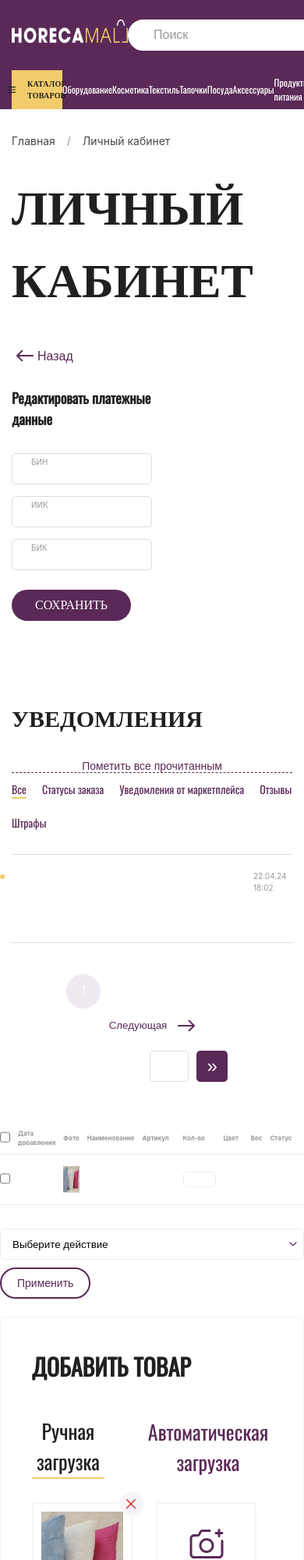
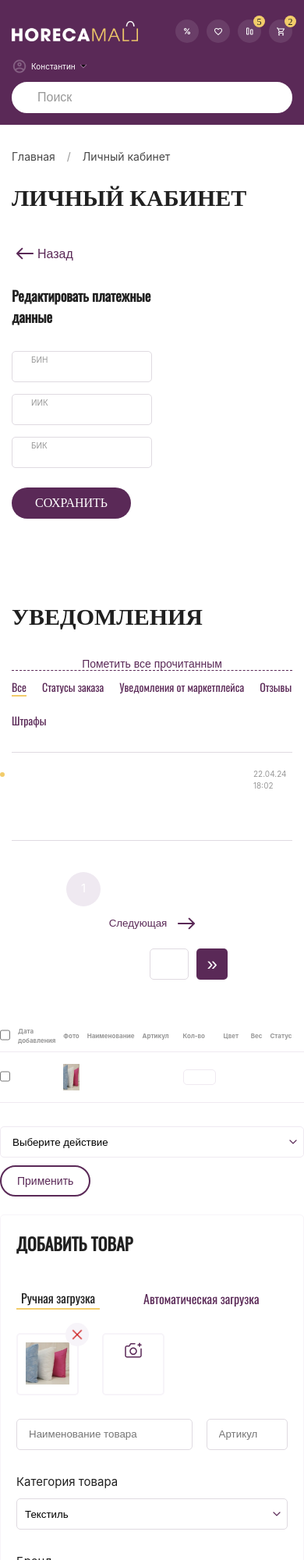
Before and after one commit to kyrow/test, a website: page src/index.html in a window 390 px wide. Shown: the top 2000 px of the page at 78% size. Drawn offline with nearby package versions, Linux system fonts and the light colour scheme; files that its build step writes are made by us from their sources; a web font is replaced by a local one.

Commit message:
fixed adaptive

```diff
--- a/src/assets/sass/blocks/account/information.sass
+++ b/src/assets/sass/blocks/account/information.sass
@@ -21,6 +21,9 @@
  font-family: 'oswald-bold'
  @media (max-width: 1440px)
   margin-top:30px
+ @media (max-width: 767px)
+  font-size: 30px
+  margin-top: 20px
 
 .accountInfo__sections
  margin-top:50px
--- a/src/assets/sass/blocks/addProduct/addProduct.sass
+++ b/src/assets/sass/blocks/addProduct/addProduct.sass
@@ -7,6 +7,10 @@
   text-transform: uppercase
   color: $blackTitle
   font-family: 'oswald'
+ @media(max-width: 767px)
+  padding: 20px
+  h2
+   font-size: 22px
 
 .addProduct_tab-container
  margin-top: 40px
@@ -19,6 +23,10 @@
   border-bottom: 2px solid inherit
   background-color: inherit
   font-family: 'oswald'
+ @media(max-width: 767px)
+  button
+   font-size: 16px
+
 
 .addProduct_tab-container__active
  color: $blackTitle	!important
@@ -29,6 +37,7 @@
  display: flex
  flex-direction: column
  gap: 30px
+
 
 .addProduct__image-container
  display: flex
@@ -48,6 +57,15 @@
   img
    height: 48px
    width: 48px
+ @media(max-width: 767px)
+  label
+   width: 80px
+   height: 80px
+   font-size: 12px
+   text-align: center
+   img
+    width: 24px
+
 
 .addProduct__img
   padding: 10px
@@ -65,6 +83,9 @@
    height: 30px
    border: none
    background-color: $grayBg
+  @media(max-width: 767px)
+   width: 80px
+   height: 80px
 
 .addProduct__input
  border: 1px solid $grayInputBorder
@@ -72,6 +93,9 @@
  height: 60px
  width: 100%
  padding: 0 25px
+ @media(max-width: 767px)
+  padding: 0 15px
+  height: 40px
 
 .addProduct__form-row
  display: flex
@@ -81,29 +105,28 @@
  input:first-child
   width: 65%
 
+
 .addProduct__select
  border: 1px solid $grayInputBorder
  padding: 0 25px
  border-radius: 5px
  height: 60px
- width: 339px
+ width: 100%
  appearance: none
  background: url('../../../assets/img/icons/chevronDown.svg') no-repeat right
  background-position-x: calc(100% - 8px)
- @media(max-width: 1920px)
-  width:394px
- @media(max-width: 1200px)
-  width:48%
- @media(max-width: 992px)
-  width:60%
  @media(max-width: 767px)
-  width:100%
+  height: 40px
+  padding: 0 10px
+
 
 .addProduct__form-category
  display: flex
  gap: 30px
  flex-wrap: wrap
  div
+  @media(max-width: 1920px)
+  width: 394px
   display: flex
   flex-direction: column
   gap: 10px
@@ -137,11 +160,16 @@
  div
   display: flex
   flex-direction: column
-  width: 100%
+  width: 48%
   gap: 10px
   label
    font-family: 'inter'
    color: $blackTitle
+ @media(max-width: 767px)
+  flex-direction: column
+  gap: 15px
+  div
+   width: 100%
 
 .addProduct__btn
  height: 50px
--- a/src/assets/sass/blocks/header.sass
+++ b/src/assets/sass/blocks/header.sass
@@ -4,6 +4,8 @@
  background-color: $purple
  @media (max-width: 992px)
   height: 140px
+ @media (max-width: 425px)
+  height: 160px
 
 .header__inner
  padding-top:25px
@@ -29,8 +31,11 @@
  @media (max-width: 992px)
   width: 300px
   height: 40px
-
-
+ @media (max-width: 767px)
+  order: 3
+  width: 75%
+ @media (max-width: 425px)
+  width: 100%
 
 .header__dropdown
  width: 145px
@@ -61,18 +66,33 @@
   img:last-of-type
    width: 10px
    height: 6px
-
+ @media (max-width: 767px)
+  order: 2
+  width: 20%
+  justify-content: flex-start
+  gap: 5px
+ @media (max-width: 425px)
+  width: 145px
+  padding-bottom: 10px
 
 .header__controls
  display: flex
  justify-content: space-between
+ @media (max-width: 767px)
+  flex-wrap: wrap
 
 .header__logo
  width: 249px
  height:40px
+ object-fit: contain
  @media (max-width: 992px)
   width: 149px
   height:30px
+ @media (max-width: 767px)
+  order: 0
+  width: 45%
+  margin-bottom: 20px
+
 
 .header__buttons
  width: 236px
@@ -104,6 +124,12 @@
    height:30px
    img
     width: 12px
+ @media (max-width: 767px)
+  order: 1
+  width: 50%
+  justify-content: flex-end
+  gap: 10px
+  margin-bottom: 20px
 
 .header__badge
  position: absolute
@@ -158,7 +184,8 @@
      font-size: 10px
     img
      width:10px
-
+ @media (max-width: 767px)
+  display: none
 
 .header__links
  width: 1052px
@@ -170,7 +197,7 @@
   font-size: 22px
   font-family: 'oswald'
  @media (max-width: 1440px)
-  width: 900px
+  width: 975px
   li
    font-size: 18px
  @media (max-width: 1200px)
--- a/src/assets/sass/blocks/sider.sass
+++ b/src/assets/sass/blocks/sider.sass
@@ -4,6 +4,7 @@
  left: -100%
  background-color: $grayBg
  min-height: calc(100vh - 160px)
+ height: 100%
  display: flex
  justify-content: flex-end
  width: 100%
```
Also changed, not shown: src/tpl/partials/header.html (+7 -0 lines), dist/assets/css/style.css, dist/assets/css/style.min.css, dist/assets/sass/blocks/account/information.sass, dist/assets/sass/blocks/addProduct/addProduct.sass, dist/assets/sass/blocks/header.sass, dist/assets/sass/blocks/sider.sass, dist/index.html.
